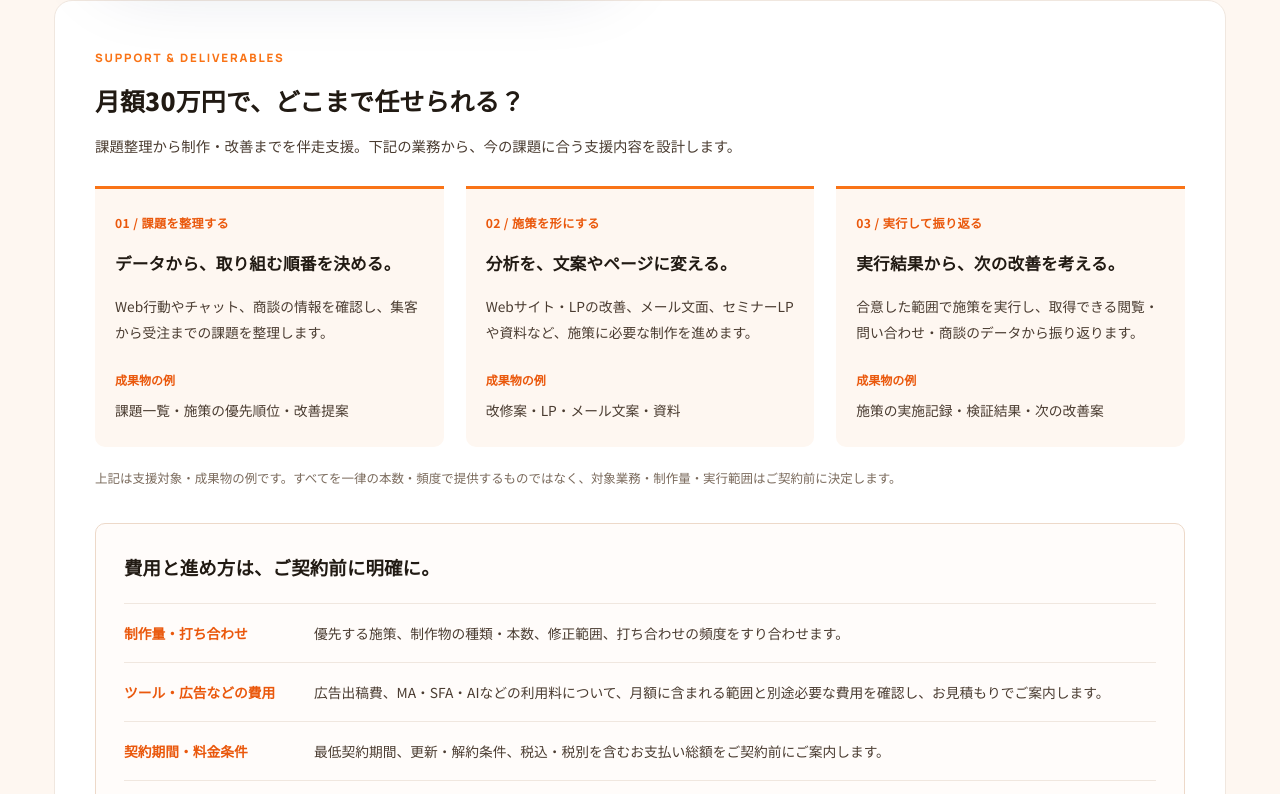
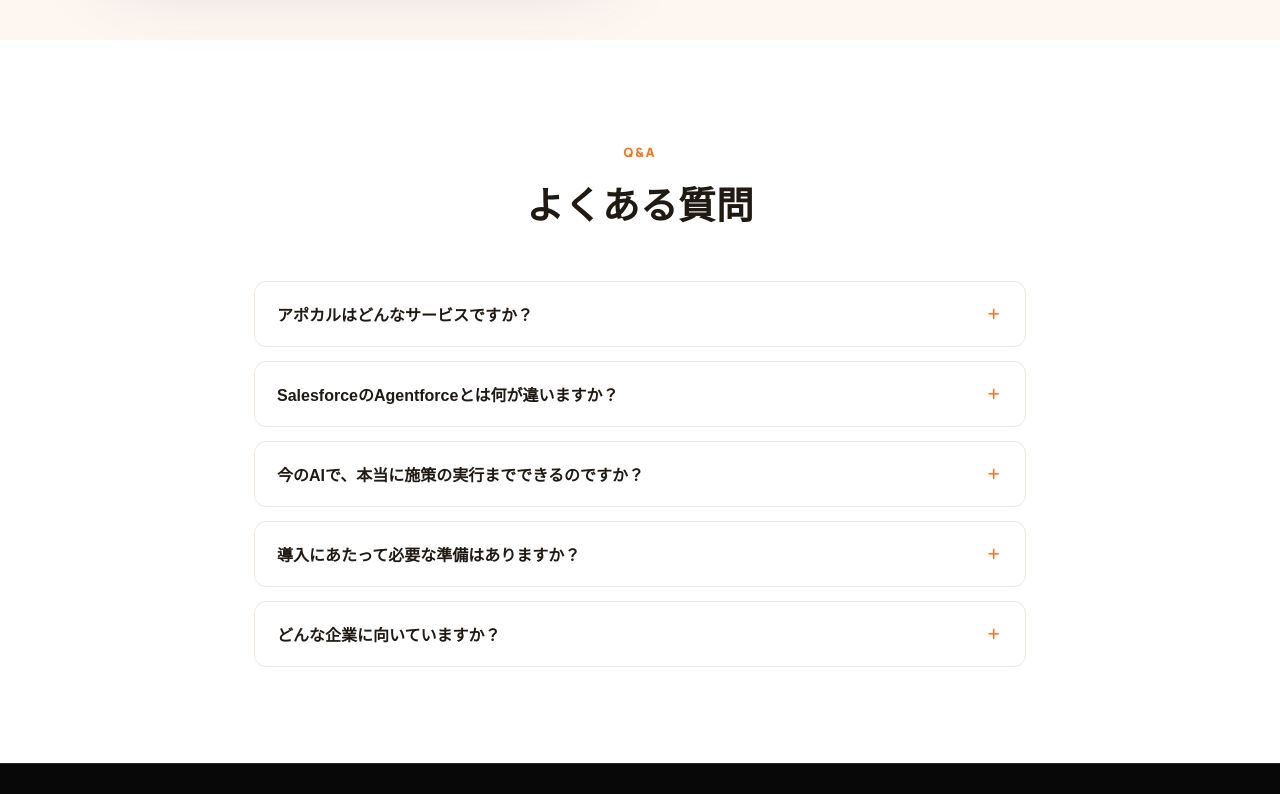
Before and after one commit to nobuya-ogawa/apocal-hp, a plain HTML site: page agent/index.html in a window 1280 px wide. Shown: the part 8064-8858 px from the top of the page. Drawn offline with Linux system fonts and the light colour scheme.

Commit message:
Remove agent support details block (#29)

```diff
--- a/agent/index.html
+++ b/agent/index.html
@@ -489,29 +489,6 @@
             <p class="onboarding-note">導入時期・各工程の期間は、データの連携状況と支援範囲に応じてご案内します。</p>
           </aside>
         </div>
-        <article class="support-scope" aria-labelledby="supportScopeHeading">
-          <div class="priority-heading">
-            <span class="tag">SUPPORT &amp; DELIVERABLES</span>
-            <h3 id="supportScopeHeading">月額30万円で、どこまで任せられる？</h3>
-            <p>課題整理から制作・改善までを伴走支援。下記の業務から、今の課題に合う支援内容を設計します。</p>
-          </div>
-          <div class="scope-grid">
-            <div class="scope-card"><span class="guide-number">01 / 課題を整理する</span><h4>データから、取り組む順番を決める。</h4><p>Web行動やチャット、商談の情報を確認し、集客から受注までの課題を整理します。</p><p class="scope-output"><strong>成果物の例</strong>課題一覧・施策の優先順位・改善提案</p></div>
-            <div class="scope-card"><span class="guide-number">02 / 施策を形にする</span><h4>分析を、文案やページに変える。</h4><p>Webサイト・LPの改善、メール文面、セミナーLPや資料など、施策に必要な制作を進めます。</p><p class="scope-output"><strong>成果物の例</strong>改修案・LP・メール文案・資料</p></div>
-            <div class="scope-card"><span class="guide-number">03 / 実行して振り返る</span><h4>実行結果から、次の改善を考える。</h4><p>合意した範囲で施策を実行し、取得できる閲覧・問い合わせ・商談のデータから振り返ります。</p><p class="scope-output"><strong>成果物の例</strong>施策の実施記録・検証結果・次の改善案</p></div>
-          </div>
-          <p class="scope-note">上記は支援対象・成果物の例です。すべてを一律の本数・頻度で提供するものではなく、対象業務・制作量・実行範囲はご契約前に決定します。</p>
-          <div class="contract-details">
-            <h4>費用と進め方は、ご契約前に明確に。</h4>
-            <dl>
-              <div><dt>制作量・打ち合わせ</dt><dd>優先する施策、制作物の種類・本数、修正範囲、打ち合わせの頻度をすり合わせます。</dd></div>
-              <div><dt>ツール・広告などの費用</dt><dd>広告出稿費、MA・SFA・AIなどの利用料について、月額に含まれる範囲と別途必要な費用を確認し、お見積もりでご案内します。</dd></div>
-              <div><dt>契約期間・料金条件</dt><dd>最低契約期間、更新・解約条件、税込・税別を含むお支払い総額をご契約前にご案内します。</dd></div>
-              <div><dt>社内でお願いすること</dt><dd>利用できるデータ・ツールの確認、商品情報の共有、制作物の内容確認など、双方の担当範囲を決めます。</dd></div>
-            </dl>
-          </div>
-          <div class="guide-cta"><a href="/contact/" class="btn btn-outline">任せたい業務と予算から相談する <i class="material-icons-round" aria-hidden="true">arrow_forward</i></a></div>
-        </article>
       </div>
     </section>
 
```
